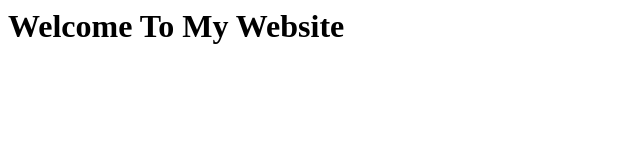
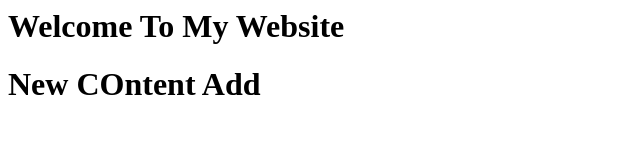
Before and after one commit to vickyvikash/mywebsite, a website: page dist/index.html in a window 1280 px wide. Shown: the whole page, without its empty margins (0-640 px from the left). Drawn offline with Linux system fonts and the light colour scheme.

Commit message:
Third Commit

```diff
--- a/dist/index.html
+++ b/dist/index.html
@@ -7,6 +7,7 @@
 	</head>
 	<body>
 		<h1>Welcome To My Website</h1>
+		<h1>New COntent Add</h1>
 		<a href="https://www.facebook.com"></a>
 	</body>
 </html>
```
